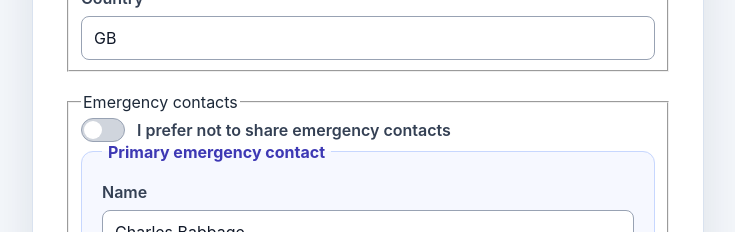
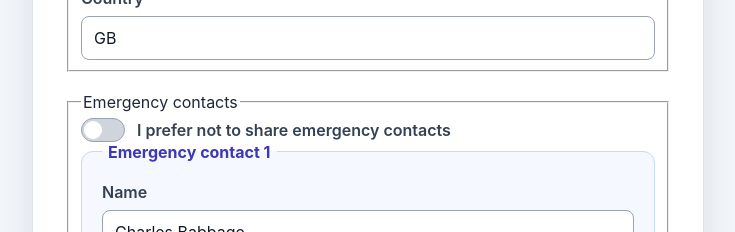
Before and after one commit to SelrahcD/experiment-nice-types-openapi-orval, a React (Vite) app in the folder apps/web/: page / in a window 1280 px wide. Shown: the part 1058-1290 px from the top of the page, without its empty margins (272-1007 px from the left). Built offline with nearby package versions, Linux system fonts and the light colour scheme.

Commit message:
feat: preserve emergency contact form order

```diff
--- a/apps/web/src/main.tsx
+++ b/apps/web/src/main.tsx
@@ -61,11 +61,10 @@ const createEmptyEmergencyContact = (): EmergencyContactForm => ({
   relationship: '',
   phoneNumber: '',
   email: '',
+  isPrimary: false,
 })
 
-type EmergencyContactPath =
-  | 'emergencyContacts.primaryEmergencyContact'
-  | `emergencyContacts.alternativeEmergencyContacts[${number}]`
+type EmergencyContactPath = `emergencyContacts.contacts[${number}]`
 
 const EmergencyContactsFields = ({ form }: { form: PersonForm }) => (
   <form.Subscribe selector={(state) => state.values.emergencyContacts}>
@@ -93,38 +92,25 @@ const EmergencyContactsFields = ({ form }: { form: PersonForm }) => (
               />
               I prefer not to share emergency contacts
             </label>
-        <EmergencyContactCard
-          form={form}
-          title="Primary emergency contact"
-          path="emergencyContacts.primaryEmergencyContact"
-          isPrimary
-          canRemove={false}
-          onMakePrimary={() => undefined}
-          onRemove={() => undefined}
-        />
-        {emergencyContacts.alternativeEmergencyContacts.map((contact, index) => (
+        {emergencyContacts.contacts.map((contact, index) => (
           <EmergencyContactCard
             key={index}
             form={form}
-            title={`Emergency contact ${index + 2}`}
-            path={`emergencyContacts.alternativeEmergencyContacts[${index}]`}
-            isPrimary={false}
-            canRemove
+            title={`Emergency contact ${index + 1}`}
+            path={`emergencyContacts.contacts[${index}]`}
+            isPrimary={contact.isPrimary}
+            canRemove={index > 0}
             onMakePrimary={() =>
-              form.setFieldValue('emergencyContacts', {
-                status: 'provided',
-                primaryEmergencyContact: contact,
-                alternativeEmergencyContacts: [
-                  emergencyContacts.primaryEmergencyContact,
-                  ...emergencyContacts.alternativeEmergencyContacts.filter(
-                    (_, currentIndex) => currentIndex !== index,
-                  ),
-                ],
-              })
+              form.setFieldValue('emergencyContacts.contacts',
+                emergencyContacts.contacts.map((currentContact, currentIndex) => ({
+                  ...currentContact,
+                  isPrimary: currentIndex === index,
+                })),
+              )
             }
             onRemove={() =>
-              form.setFieldValue('emergencyContacts.alternativeEmergencyContacts',
-                emergencyContacts.alternativeEmergencyContacts.filter(
+              form.setFieldValue('emergencyContacts.contacts',
+                emergencyContacts.contacts.filter(
                   (_, currentIndex) => currentIndex !== index,
                 ),
               )
@@ -134,10 +120,10 @@ const EmergencyContactsFields = ({ form }: { form: PersonForm }) => (
         <button
           type="button"
           className="add-contact-button"
-          disabled={emergencyContacts.alternativeEmergencyContacts.length === 2}
+          disabled={emergencyContacts.contacts.length === 3}
           onClick={() =>
-            form.setFieldValue('emergencyContacts.alternativeEmergencyContacts', [
-              ...emergencyContacts.alternativeEmergencyContacts,
+            form.setFieldValue('emergencyContacts.contacts', [
+              ...emergencyContacts.contacts,
               createEmptyEmergencyContact(),
             ])
           }
--- a/apps/web/src/person-form-data.ts
+++ b/apps/web/src/person-form-data.ts
@@ -3,12 +3,43 @@ import type { PersonUpdate } from './api/generated/models/personUpdate.zod'
 export type EmergencyContactForm = Extract<
   PersonUpdate['emergencyContacts'],
   { status: 'provided' }
->['primaryEmergencyContact']
+>['primaryEmergencyContact'] & {
+  isPrimary: boolean
+}
 
 export type PersonFormValues = Omit<PersonUpdate, 'emergencyContacts'> & {
   emergencyContacts: {
     status: 'provided' | 'declined'
-    primaryEmergencyContact: EmergencyContactForm
-    alternativeEmergencyContacts: EmergencyContactForm[]
+    contacts: EmergencyContactForm[]
   }
 }
+
+const withoutPrimaryMarker = ({ isPrimary: _, ...contact }: EmergencyContactForm) => contact
+
+export const toPersonUpdate = (person: PersonFormValues): PersonUpdate => {
+  if (person.emergencyContacts.status === 'declined') {
+    return {
+      ...person,
+      emergencyContacts: { status: 'declined' },
+    }
+  }
+
+  const primaryEmergencyContact = person.emergencyContacts.contacts.find(
+    (contact) => contact.isPrimary,
+  )
+
+  if (primaryEmergencyContact === undefined) {
+    throw new Error('A primary emergency contact is required.')
+  }
+
+  return {
+    ...person,
+    emergencyContacts: {
+      status: 'provided',
+      primaryEmergencyContact: withoutPrimaryMarker(primaryEmergencyContact),
+      alternativeEmergencyContacts: person.emergencyContacts.contacts
+        .filter((contact) => !contact.isPrimary)
+        .map(withoutPrimaryMarker),
+    },
+  }
+}
--- a/apps/web/src/person-form-validation.ts
+++ b/apps/web/src/person-form-validation.ts
@@ -1,6 +1,6 @@
 import { PersonUpdate as PersonUpdateSchema } from './api/generated/models/personUpdate.zod'
 import { EmergencyContacts } from './emergency-contacts-validation'
-import type { PersonFormValues } from './person-form-data'
+import { toPersonUpdate, type PersonFormValues } from './person-form-data'
 
 const messages: Record<string, string> = {
   'personalInformation.firstName.too_small': 'Enter a first name.',
@@ -13,10 +13,7 @@ const messages: Record<string, string> = {
   'address.postCode.too_small': 'Enter a postcode.',
   'address.city.too_small': 'Enter a city.',
   'address.country.too_small': 'Enter a country.',
-  'emergencyContacts.primaryEmergencyContact.invalid_type':
-    'Enter a primary emergency contact.',
-  'emergencyContacts.alternativeEmergencyContacts.too_big':
-    'You can add at most two alternative emergency contacts.',
+  'emergencyContacts.contacts.too_big': 'You can add at most three emergency contacts.',
 }
 
 const getMessage = (fieldName: string, issueCode: string) =>
@@ -55,10 +52,50 @@ const getFieldName = (path: ReadonlyArray<PropertyKey>) =>
     '',
   )
 
+const getFormPath = (
+  path: ReadonlyArray<PropertyKey>,
+  value: PersonFormValues,
+): ReadonlyArray<PropertyKey> => {
+  if (path[0] !== 'emergencyContacts' || value.emergencyContacts.status === 'declined') {
+    return path
+  }
+
+  const contactKind = path[1]
+  const contacts = value.emergencyContacts.contacts
+  const primaryIndex = contacts.findIndex((contact) => contact.isPrimary)
+
+  if (contactKind === 'primaryEmergencyContact' && primaryIndex >= 0) {
+    return ['emergencyContacts', 'contacts', primaryIndex, ...path.slice(2)]
+  }
+
+  const alternativeIndex = path[2]
+  if (contactKind === 'alternativeEmergencyContacts' && typeof alternativeIndex === 'number') {
+    const alternativeContact = contacts.filter((contact) => !contact.isPrimary)[alternativeIndex]
+    const alternativeContactIndex = contacts.indexOf(alternativeContact)
+    if (alternativeContactIndex >= 0) {
+      return ['emergencyContacts', 'contacts', alternativeContactIndex, ...path.slice(3)]
+    }
+  }
+
+  return path
+}
+
 export const validatePersonForm = ({ value }: { value: PersonFormValues }) => {
-  const validation = PersonUpdateSchema.safeParse(value)
+  if (
+    value.emergencyContacts.status === 'provided' &&
+    !value.emergencyContacts.contacts.some((contact) => contact.isPrimary)
+  ) {
+    return {
+      fields: {
+        'emergencyContacts.contacts': 'Select a primary emergency contact.',
+      },
+    }
+  }
+
+  const person = toPersonUpdate(value)
+  const validation = PersonUpdateSchema.safeParse(person)
   const emergencyContactsValidation = EmergencyContacts.safeParse(
-    value.emergencyContacts,
+    person.emergencyContacts,
   )
 
   if (validation.success && emergencyContactsValidation.success) {
@@ -76,7 +113,7 @@ export const validatePersonForm = ({ value }: { value: PersonFormValues }) => {
   ]
 
   const fields = issues.reduce<Record<string, string>>((errors, issue) => {
-    const fieldName = getFieldName(issue.path)
+    const fieldName = getFieldName(getFormPath(issue.path, value))
     if (errors[fieldName] === undefined) {
       errors[fieldName] =
         issue.code === 'custom'
--- a/apps/web/src/person-form.ts
+++ b/apps/web/src/person-form.ts
@@ -1,7 +1,7 @@
 import { revalidateLogic, useForm } from '@tanstack/react-form'
 import { replacePerson } from './api/generated/person-api'
 import { PersonUpdate as PersonUpdateSchema } from './api/generated/models/personUpdate.zod'
-import type { PersonFormValues } from './person-form-data'
+import { toPersonUpdate, type PersonFormValues } from './person-form-data'
 import { validatePersonForm } from './person-form-validation'
 
 const initialPerson: PersonFormValues = {
@@ -22,13 +22,13 @@ const initialPerson: PersonFormValues = {
   },
   emergencyContacts: {
     status: 'provided',
-    primaryEmergencyContact: {
+    contacts: [{
       name: 'Charles Babbage',
       relationship: 'Friend',
       phoneNumber: '+442079460001',
       email: 'charles@example.com',
-    },
-    alternativeEmergencyContacts: [],
+      isPrimary: true,
+    }],
   },
 }
 
@@ -43,7 +43,7 @@ export const usePersonForm = (setResult: (result: string) => void) =>
       onDynamic: validatePersonForm,
     },
     onSubmit: async ({ value }) => {
-      const person = PersonUpdateSchema.parse(value)
+      const person = PersonUpdateSchema.parse(toPersonUpdate(value))
       const response = await replacePerson('ada', person)
       if (response.status === 200) {
         setResult(`Saved ${response.data.personalInformation.maritalStatus} person.`)
```
Also changed, not shown: 1 other file (tests, documents, lock files or other folders).
